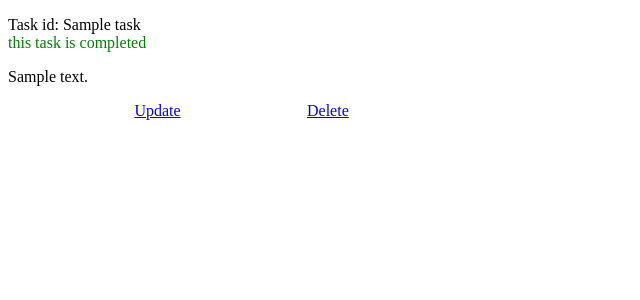
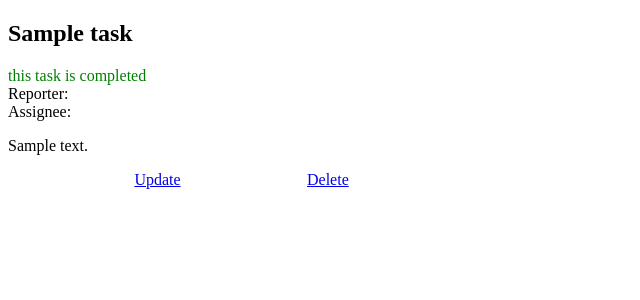
Before and after one commit to shorodilov/taskmanager_legacy, a Django app: page /1/ in a window 1280 px wide. Shown: the part 70-370 px from the top of the page, without its empty margins (0-640 px from the left). Run offline with Django 4.2, Linux system fonts and the light colour scheme; data comes from the database, SQL or seed files in the repository; tables that the repository leaves empty hold one stand-in row (values such as "Sample post").

Commit message:
Implemented task reporter and assignee

```diff
--- a/task/forms.py
+++ b/task/forms.py
@@ -13,4 +13,4 @@
 
     class Meta:
         model = TaskModel
-        fields = "title", "project", "description"
+        fields = "title", "project", "description", "assignee"
--- a/task/templates/task/task_detail.html
+++ b/task/templates/task/task_detail.html
@@ -2,12 +2,21 @@
 {% block title %}Task Detail | {{ block.super }}{% endblock %}
 {% block container %}
   <div>
-    <span>Task id: {{ object.task_id }}</span>
-    <span>{{ object.title }}</span>
+    <h2>{{ object.title }}</h2>
   </div>
   {% if object.completed %}
     <div style="color: green">this task is completed</div>
   {% endif %}
+  <div>
+    <div>
+      <span>Reporter: </span>
+      <span>{{ object.reporter.first_name }} {{ object.reporter.last_name }}</span>
+    </div>
+    <div>
+      <span>Assignee: </span>
+      <span>{{ object.assignee.first_name }} {{ object.assignee.last_name }}</span>
+    </div>
+  </div>
   <div>
     {{ object.description|linebreaks }}
   </div>
--- a/task/views.py
+++ b/task/views.py
@@ -3,6 +3,7 @@
 
 """
 
+from django.contrib.auth.decorators import login_required
 from django.http import (
     Http404,
     HttpRequest,
@@ -10,7 +11,7 @@
     HttpResponseRedirect
 )
 from django.shortcuts import render
-from django.urls import reverse
+from django.urls import reverse, reverse_lazy
 from django.views.decorators.http import require_http_methods
 
 from task.forms import TaskForm
@@ -35,12 +36,14 @@
 
 
 @require_http_methods(["GET", "POST"])
+@login_required(login_url=reverse_lazy("user:signin"))
 def task_create_view(request: HttpRequest) -> HttpResponse:
     """Task create view implementation"""
 
     if request.method == "POST":
         form = TaskForm(request.POST)
         if form.is_valid():
+            form.instance.reporter = request.user
             form.save()
             redirect_url = reverse("task:detail", args=(form.instance.pk,))
 
```
